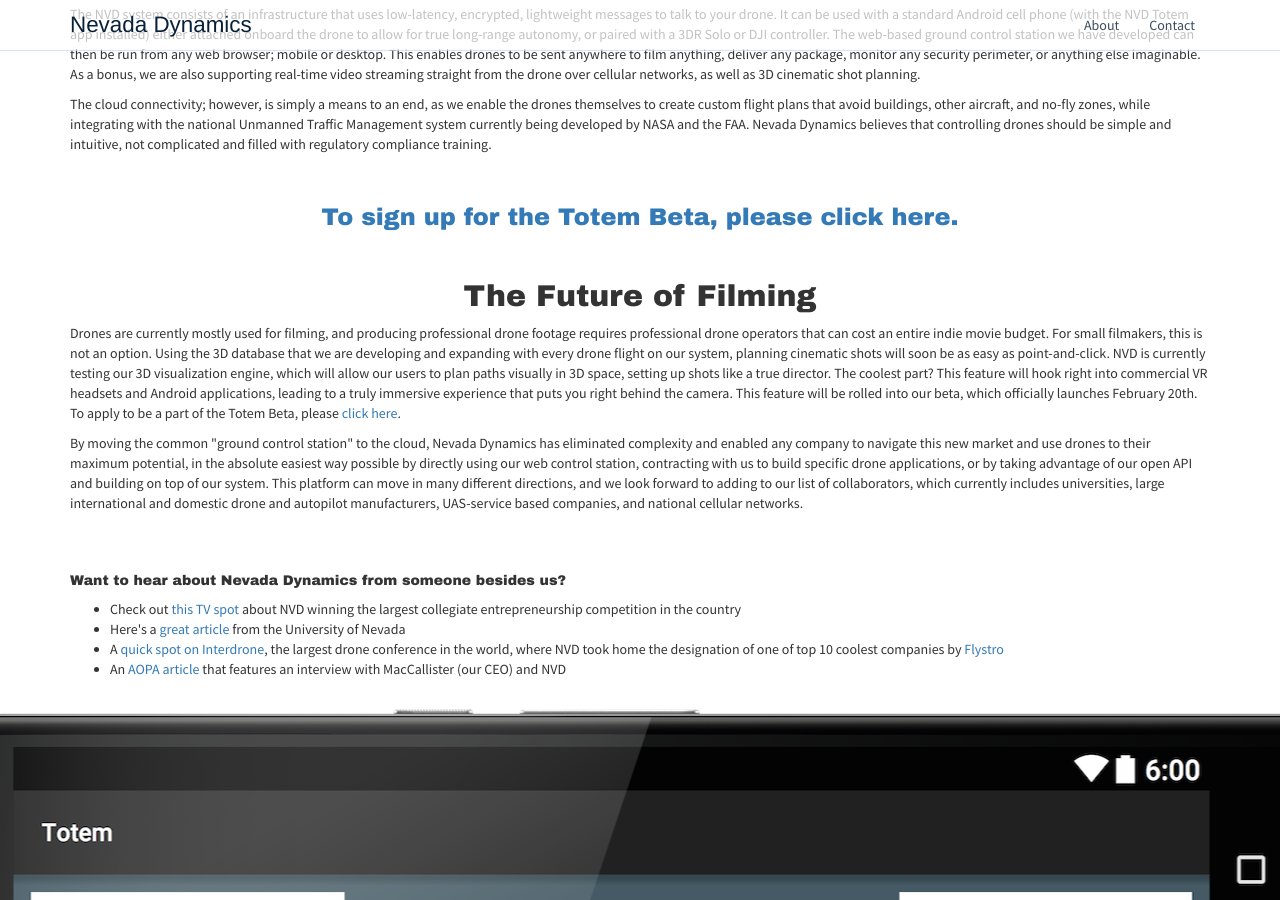
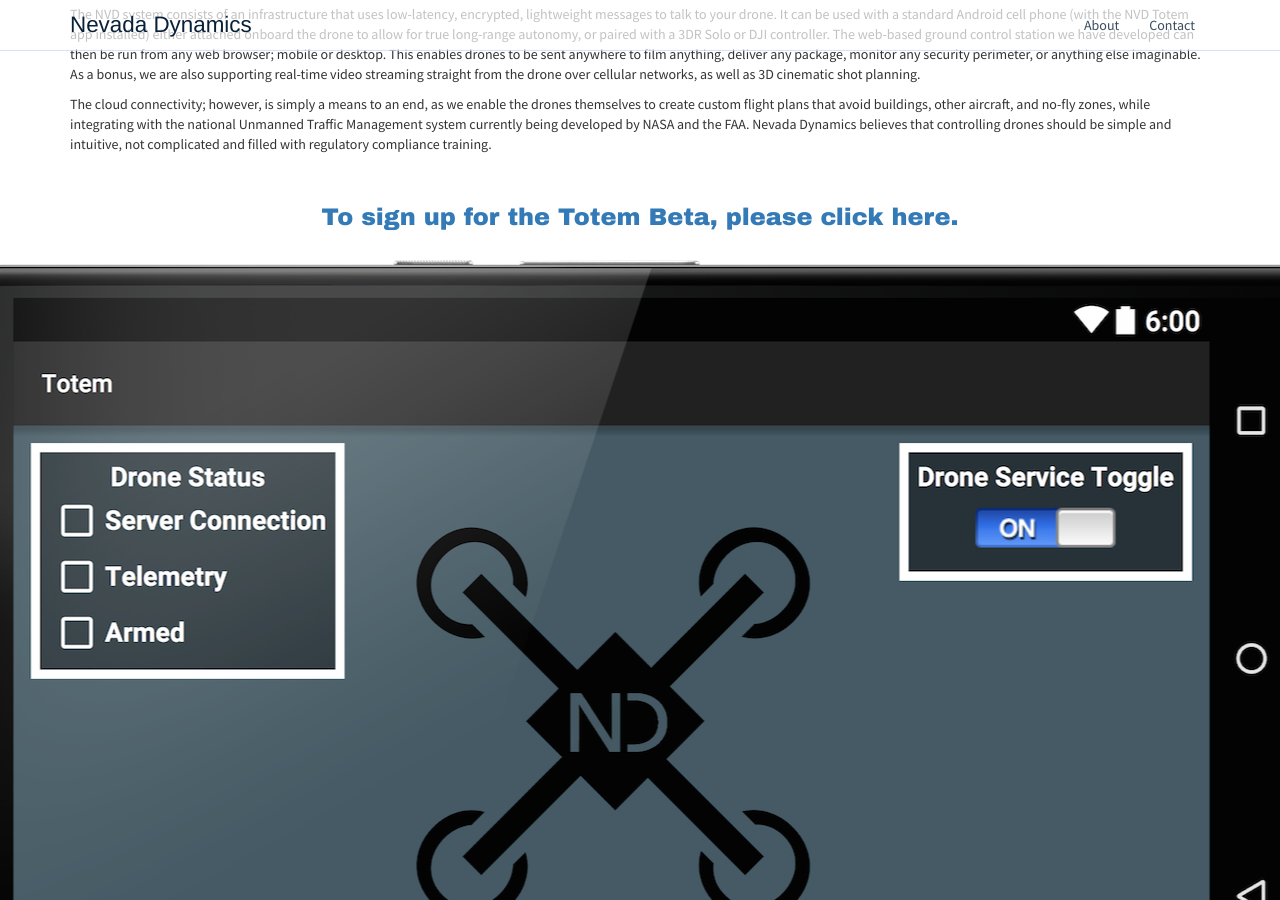
Before and after one commit to NevadaDynamics/NevadaDynamics.github.io, a Jekyll site: the page built from about.html, in a window 1280 px wide and 900 px high, scrolled down 1069 px. Built offline with Jekyll 4.4.1, drawn with Linux system fonts in a browser that asks for light colours; nearby versions of some CDN libraries; Markdown is read by kramdown in place of the engine named in the settings; comment, search, counter and statistics services are not loaded.

Commit message:
app to center

```diff
--- a/about.html
+++ b/about.html
@@ -25,8 +25,13 @@
 
 <br>
 <a href="http://totem.nevadadynamics.com/Account/Register" style="text-align: center"><h3>To sign up for the Totem Beta, please click here.</h3></a>
-<br>
+</div>
+</div>
 
+ <div id="products-2"></div>
+
+<div id="bottom" class="horizblock-small whitebg">
+<div class="container">
 <h2>The Future of Filming</h2>
 <p>Drones are currently mostly used for filming, and producing professional drone footage requires professional drone operators that can cost an entire indie movie budget. For small filmakers, this is not an option. Using the 3D database that we are developing and expanding with every drone flight on our system, planning cinematic shots will soon be as easy as point-and-click. NVD is currently testing our 3D visualization engine, which will allow our users to plan paths visually in 3D space, setting up shots like a true director. The coolest part? This feature will hook right into commercial VR headsets and Android applications, leading to a truly immersive experience that puts you right behind the camera. This feature will be rolled into our beta, which officially launches February 20th. To apply to be a part of the Totem Beta, please <a href="http://totem.nevadadynamics.com/Account/Register">click here</a>.</p>
 
@@ -44,7 +49,6 @@
 </ul>
 </div>
 </div>
- <div id="products-2"></div>
 
 <script>
 setTimeout(function(){
```
